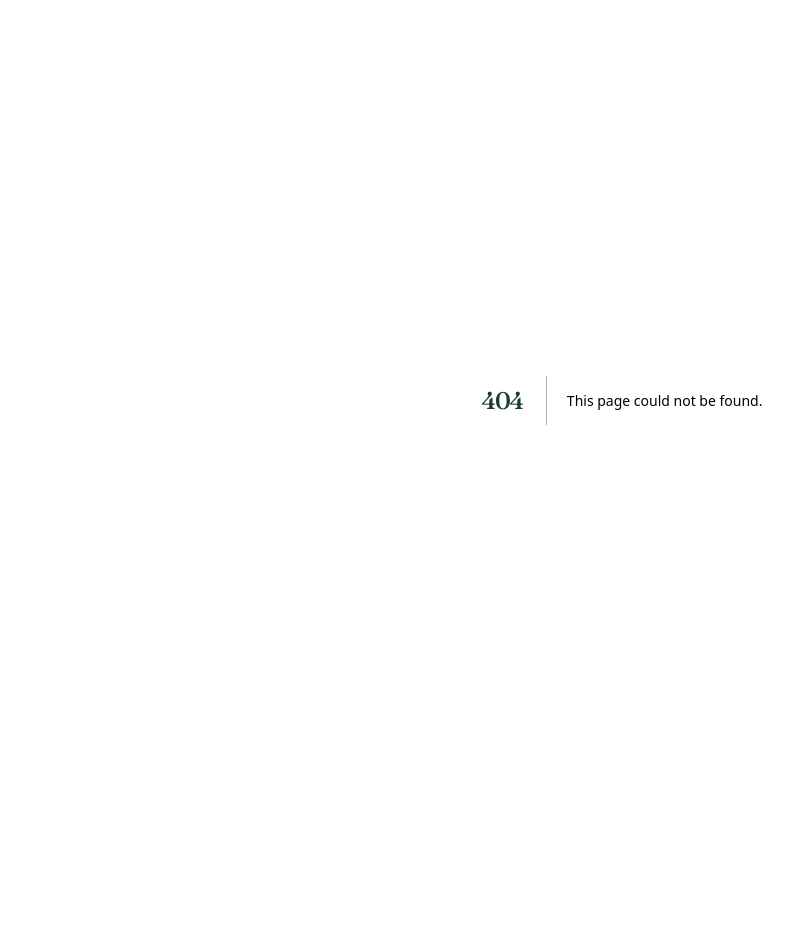
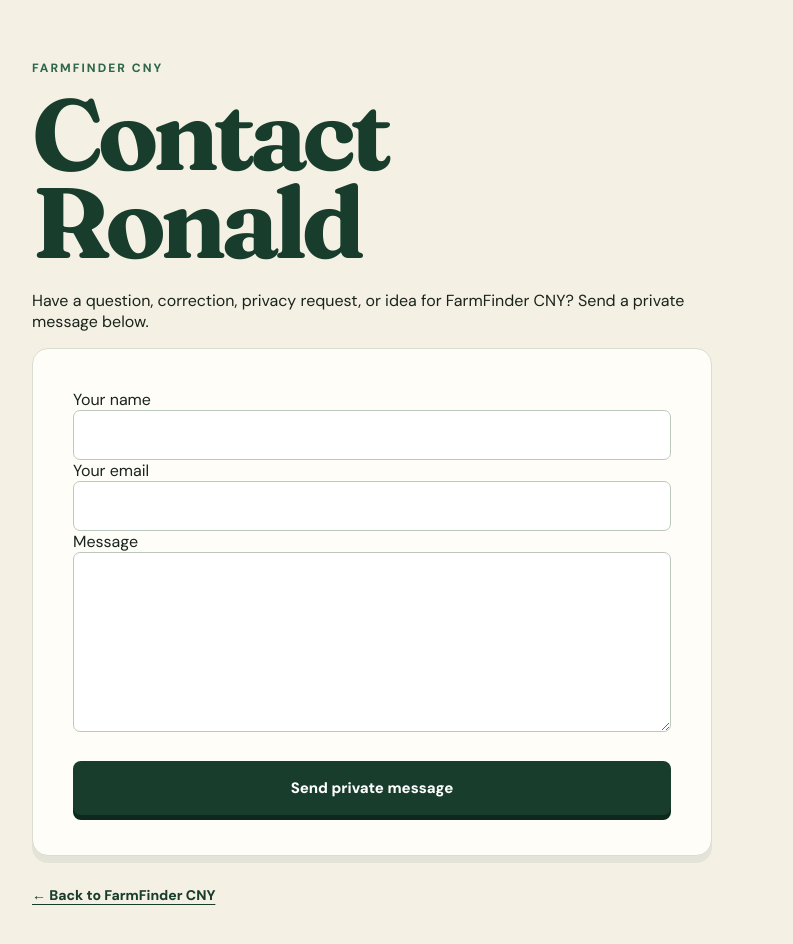
Before and after one commit to FarmFinderCNY/farmfinder-cny, a Next.js app: page /contact in a window 1280 px wide. Before the commit this address had no page. Shown: the top 944 px of the page, without its empty margins (18-811 px from the left). Before the commit the page ends 800 px from the top, so only its background shows below. Built offline with nearby package versions, Linux system fonts and the light colour scheme; no server answers.

Commit message:
Add private contact form

```diff
--- /dev/null
+++ b/app/contact/page.tsx
@@ -0,0 +1,110 @@
+"use client";
+
+import { useState } from "react";
+import type { FormEvent } from "react";
+import Link from "next/link";
+import { getSupabaseClient } from "@/lib/supabase";
+
+export default function ContactPage() {
+  const [message, setMessage] = useState("");
+  const [sending, setSending] = useState(false);
+  const [result, setResult] = useState("");
+
+  async function handleSubmit(event: FormEvent<HTMLFormElement>) {
+    event.preventDefault();
+    setSending(true);
+    setResult("");
+
+    const form = new FormData(event.currentTarget);
+    const website = String(form.get("company_website") ?? "");
+
+    if (website) {
+      setResult("Thanks! Your message has been received.");
+      setSending(false);
+      event.currentTarget.reset();
+      return;
+    }
+
+    const name = String(form.get("name") ?? "").trim();
+    const email = String(form.get("email") ?? "").trim().toLowerCase();
+    const contactMessage = String(form.get("message") ?? "").trim();
+
+    const { error } = await getSupabaseClient()
+      .from("contact_messages")
+      .insert({
+        name,
+        email,
+        message: contactMessage,
+        status: "new",
+      });
+
+    if (error) {
+      setResult("We couldn’t send your message. Please try again.");
+      setSending(false);
+      return;
+    }
+
+    setResult("Thanks! Your message has been sent to Ronald at FarmFinder CNY.");
+    setSending(false);
+    event.currentTarget.reset();
+  }
+
+  return (
+    <main className="shell">
+      <section style={{ maxWidth: "680px", padding: "60px 0" }}>
+        <p className="eyebrow">FarmFinder CNY</p>
+        <h1>Contact Ronald</h1>
+
+        <p>
+          Have a question, correction, privacy request, or idea for FarmFinder
+          CNY? Send a private message below.
+        </p>
+
+        <form className="submission-form" onSubmit={handleSubmit}>
+          <div className="honeypot" aria-hidden="true">
+            <label htmlFor="company_website">Company website confirmation</label>
+            <input
+              id="company_website"
+              name="company_website"
+              tabIndex={-1}
+              autoComplete="off"
+            />
+          </div>
+
+          <label>
+            Your name
+            <input name="name" type="text" required maxLength={100} />
+          </label>
+
+          <label>
+            Your email
+            <input name="email" type="email" required maxLength={320} />
+          </label>
+
+          <label className="form-wide">
+            Message
+            <textarea
+              name="message"
+              rows={7}
+              required
+              minLength={10}
+              maxLength={2000}
+            />
+          </label>
+
+          <button className="submit-button" type="submit" disabled={sending}>
+            {sending ? "Sending..." : "Send private message"}
+          </button>
+
+          {result && <p role="status">{result}</p>}
+        </form>
+
+        <div style={{ marginTop: "28px" }}>
+          <Link className="text-button" href="/">
+            ← Back to FarmFinder CNY
+          </Link>
+        </div>
+      </section>
+    </main>
+  );
+}
```
